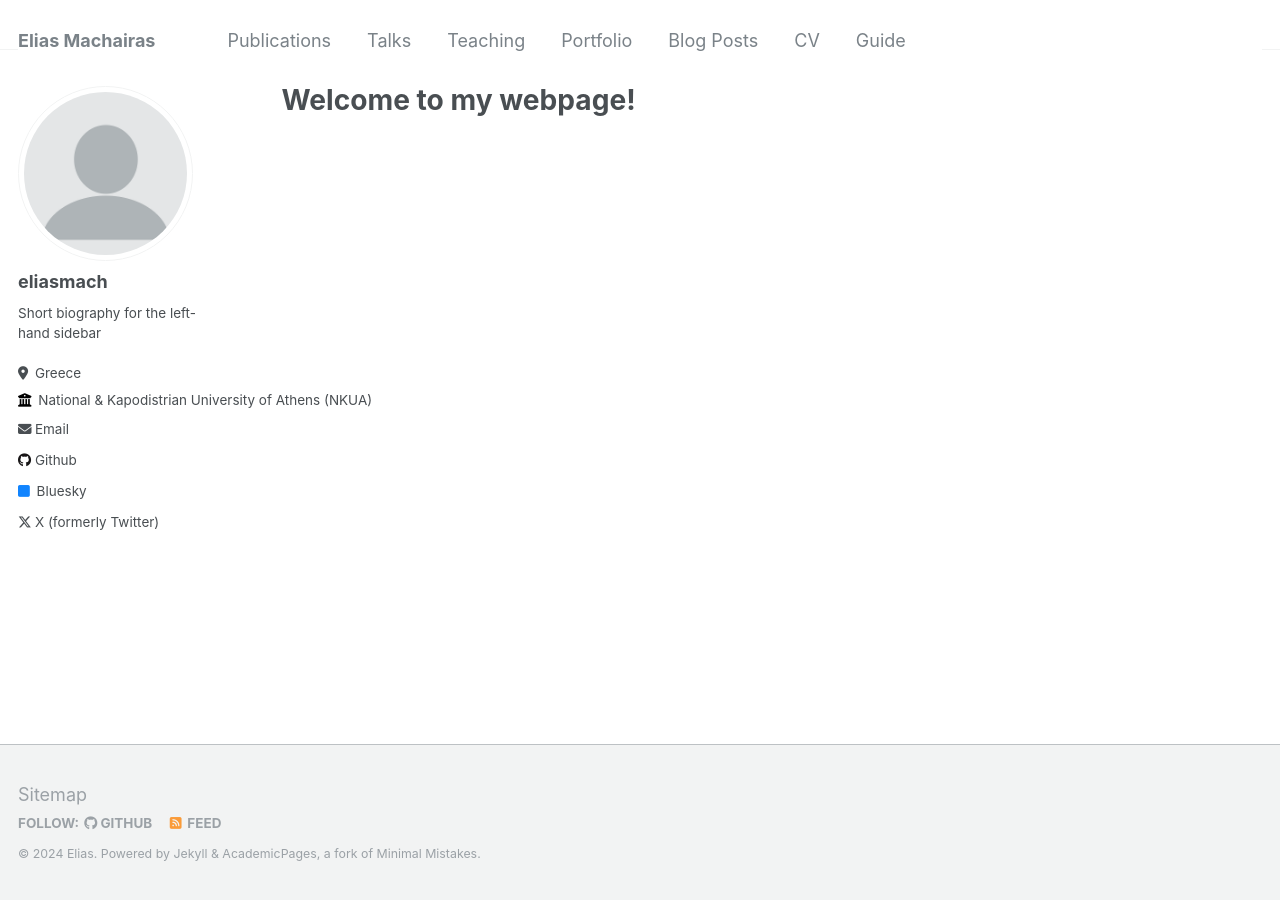
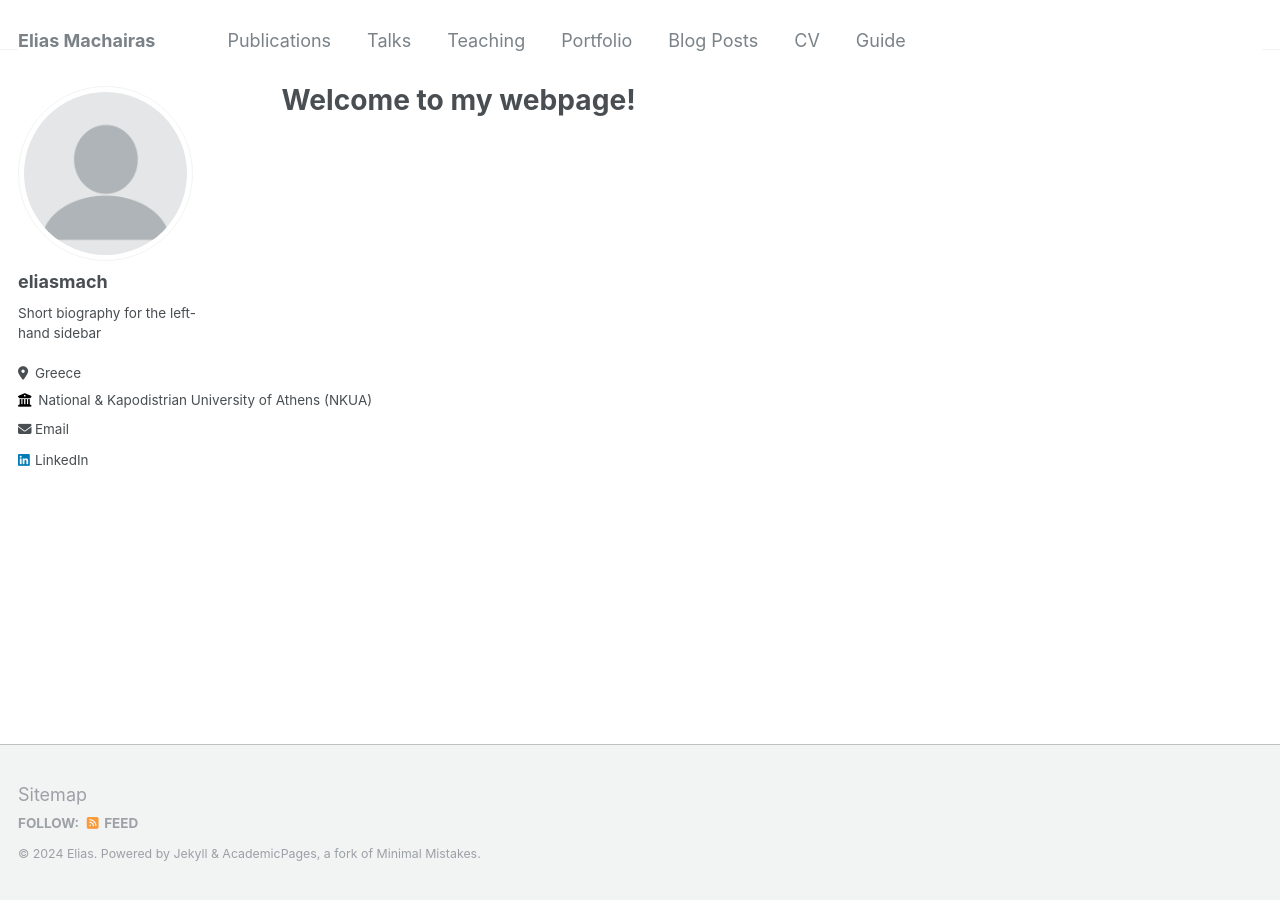
Before and after one commit to eliasmach/eliasmach.github.io, a Jekyll site: the page built from _pages/about.md, in a window 1280 px wide. Built offline with Jekyll 4.4.1, drawn with Linux system fonts in a browser that asks for light colours.

Commit message:
Update _config.yml

```diff
--- a/_config.yml
+++ b/_config.yml
@@ -43,12 +43,12 @@ of Athens (NKUA)"
   #bitbucket        : # Username - Update with your username on the site
  # codepen          : # Username
  # dribbble         : # Username
-  github           : "eliasmach"
+#  github           : "eliasmach"
  # kaggle           : # Username
  # stackoverflow    : # User number or user number and name (i.e., use "1" or "1/jeff-atwood")
 
   # Social media
-  bluesky          : "bsky.app" # Replace this with you Bluesky username
+#  bluesky          : "bsky.app" # Replace this with you Bluesky username
   facebook         : # Username
   flickr           : # Username
   foursquare       : # Username
@@ -57,7 +57,7 @@ of Athens (NKUA)"
   keybase          : # Username
   instagram        : # Username
   lastfm           : # Username
-  linkedin         : # Username
+  linkedin         : my linkedin acount
   mastodon         : # URL
   medium           : # URL
   pinterest        : # Username
@@ -65,7 +65,7 @@ of Athens (NKUA)"
   steam            : # Username
   telegram         : # URL
   tumblr           : # Username
-  twitter          : "UniofOxford"  # Replace this with your X / Twitter handle
+#  twitter          : "UniofOxford"  # Replace this with your X / Twitter handle
   vine             : # Username
   weibo            : # Username
   wikipedia        : # Username
```
